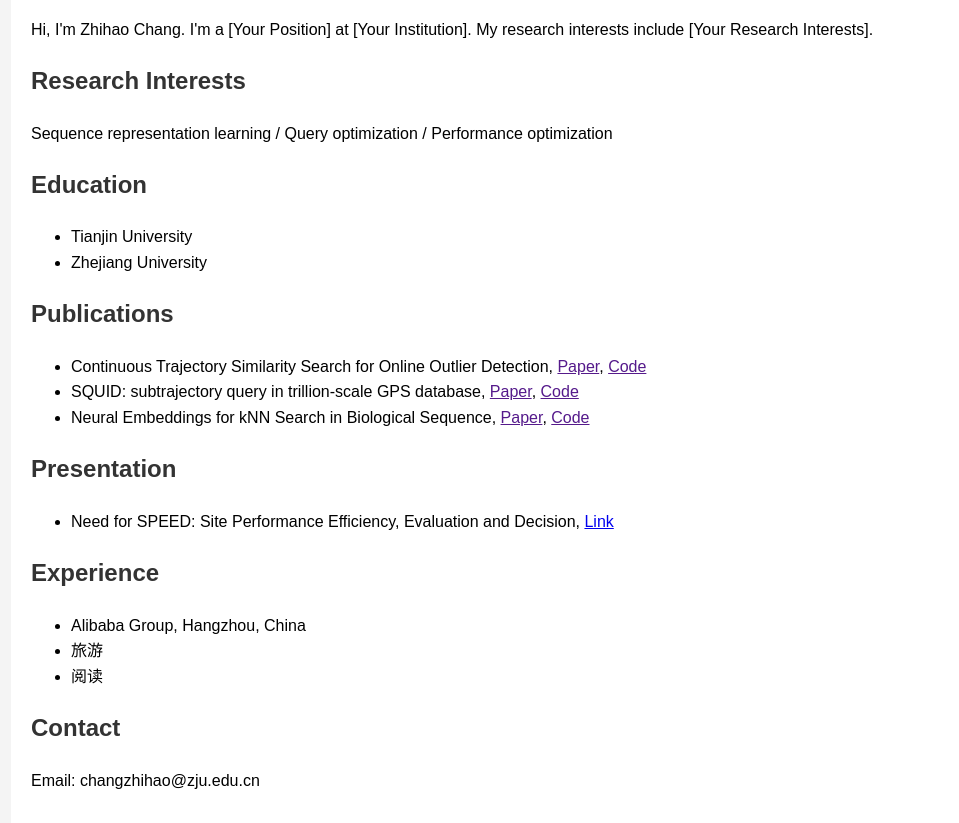
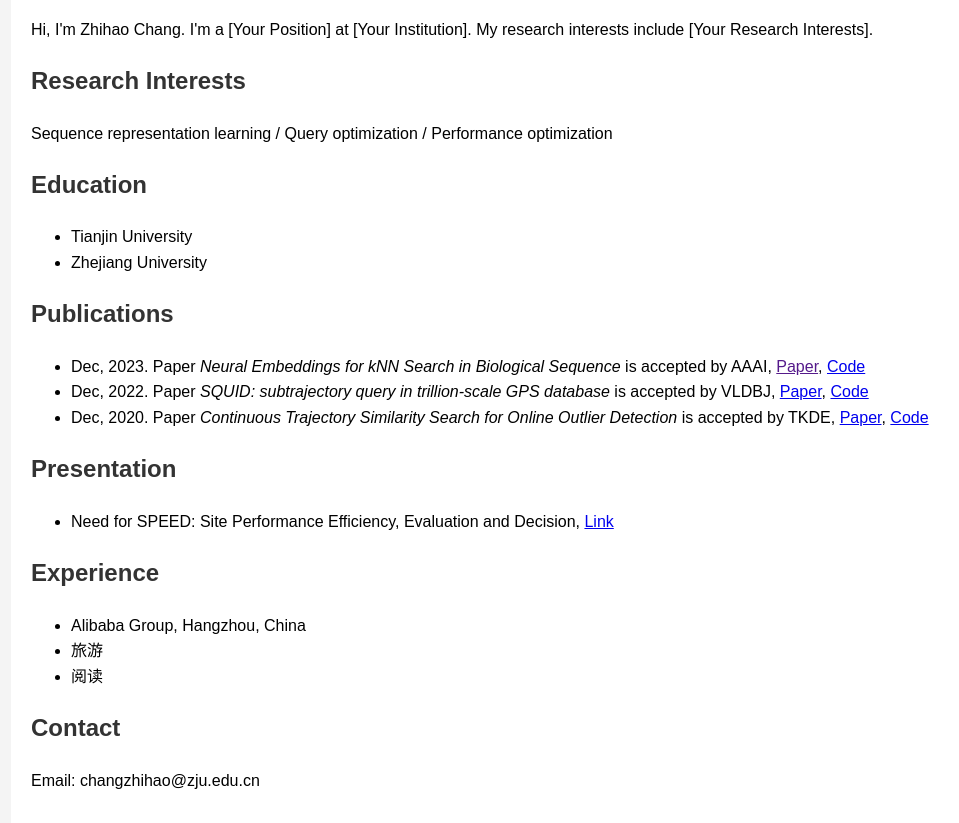
Before and after one commit to Proudc/Proudc.github.io, a plain HTML site: page index.html in a window 1280 px wide. Shown: the part 127-950 px from the top of the page, without its empty margins (129-1088 px from the left). Drawn offline with Linux system fonts and the light colour scheme.

Commit message:
Update index.html

```diff
--- a/index.html
+++ b/index.html
@@ -50,9 +50,9 @@
         </ul>
         <h2>Publications</h2>
         <ul>
-            <li>Continuous Trajectory Similarity Search for Online Outlier Detection, <a href="">Paper</a>, <a href="">Code</a></li>
-            <li>SQUID: subtrajectory query in trillion-scale GPS database, <a href="">Paper</a>, <a href="">Code</a></li>
-            <li>Neural Embeddings for kNN Search in Biological Sequence, <a href="">Paper</a>, <a href="">Code</a></li>
+            <li>Dec, 2023. Paper <i>Neural Embeddings for kNN Search in Biological Sequence</i> is accepted by AAAI, <a href="">Paper</a>, <a href="https://github.com/Proudc/Bio-KNN">Code</a></li>
+            <li>Dec, 2022. Paper <i>SQUID: subtrajectory query in trillion-scale GPS database</i> is accepted by VLDBJ, <a href="https://link.springer.com/article/10.1007/s00778-022-00777-7">Paper</a>, <a href="https://github.com/Proudc/squid">Code</a></li>
+            <li>Dec, 2020. Paper <i>Continuous Trajectory Similarity Search for Online Outlier Detection</i> is accepted by TKDE, <a href="https://ieeexplore.ieee.org/document/9306918">Paper</a>, <a href="https://github.com/Proudc/CTSS">Code</a></li>
         </ul>
         <h2>Presentation</h2>
         <ul>
```
